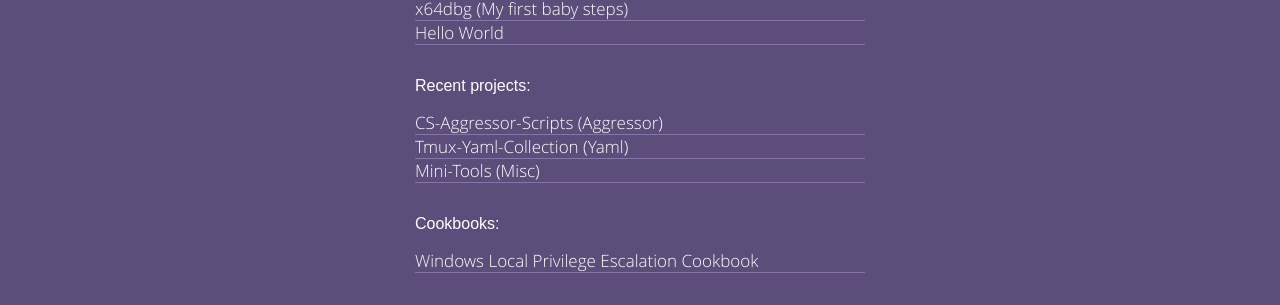
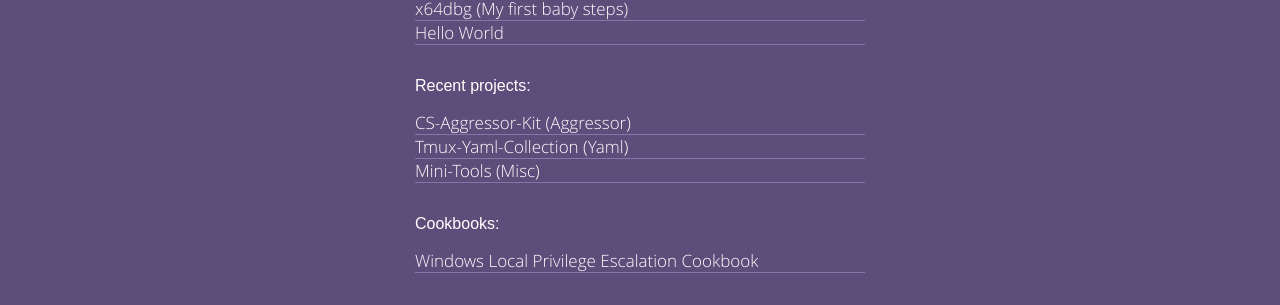
Before and after one commit to nickvourd/nickvourd.github.io, a Jekyll site: the page built from index.html, in a window 1280 px wide. Shown: the part 431-736 px from the top of the page. Built offline with Jekyll 4.4.1, drawn with Linux system fonts in a browser that asks for light colours.

Commit message:
Update _config.yml

```diff
--- a/_config.yml
+++ b/_config.yml
@@ -73,8 +73,8 @@ links:
 
 # Projects in header index
 projects:
-    - name: CS-Aggressor-Scripts (Aggressor)
-      url: https://github.com/nickvourd/CS-Aggressor-Scripts
+    - name: CS-Aggressor-Kit (Aggressor)
+      url: https://github.com/nickvourd/CS-Aggressor-Kit
     - name: Tmux-Yaml-Collection (Yaml)
       url: https://github.com/nickvourd/Tmux-Yaml-Collection
     - name: Mini-Tools (Misc)
```
